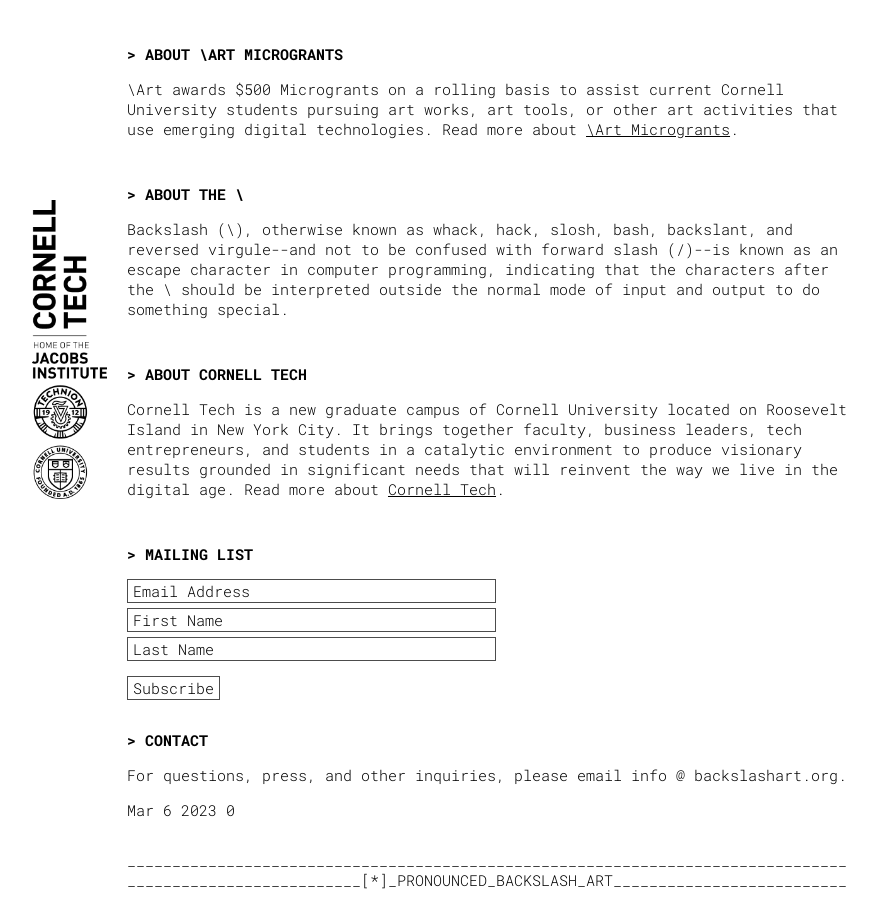
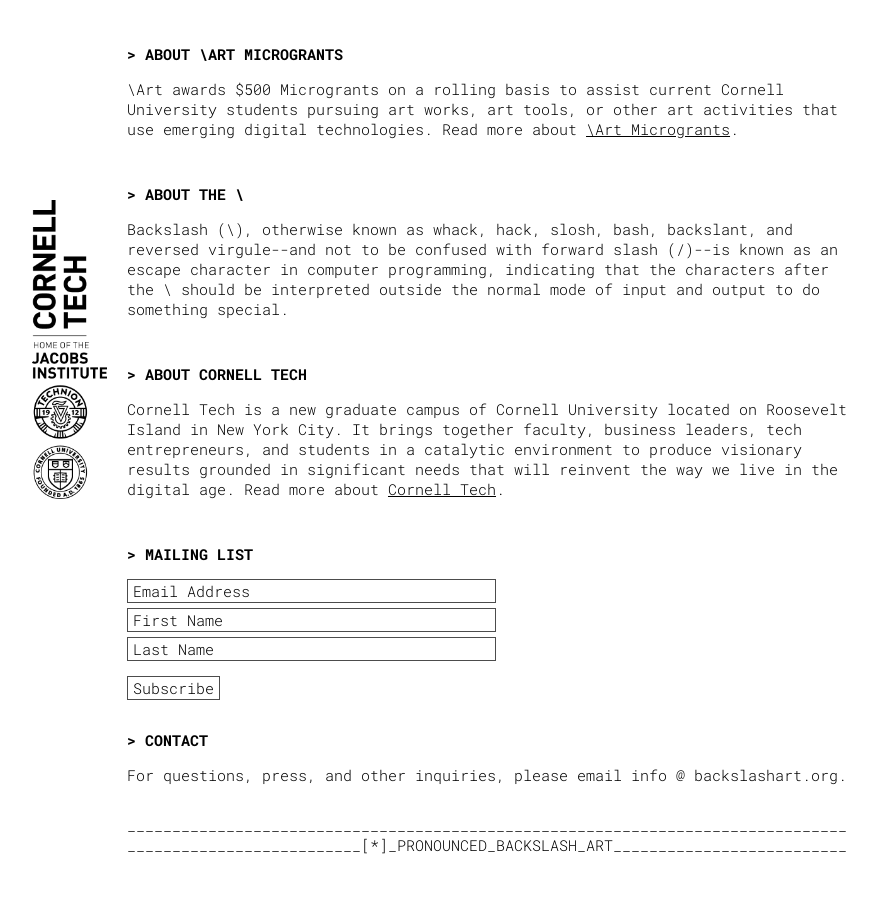
Before and after one commit to backslashart/backslashart.org, a Jekyll site: the page built from index.md, in a window 1280 px wide and 900 px high, scrolled down 2820 px. Shown: the whole window, without its empty margins (153-1030 px from the left). Built offline with Jekyll 4.4.1, drawn with Linux system fonts in a browser that asks for light colours; after the commit the page ends 3685 px from its top, so only the background shows below that.

Commit message:
removed date at bottom

```diff
--- a/index.md
+++ b/index.md
@@ -80,5 +80,3 @@ Cornell Tech is a new graduate campus of Cornell University located on Roosevelt
 ## > CONTACT
 
 For questions, press, and other inquiries, please email info @ backslashart.org.
-
-Mar 6 2023 0
```
